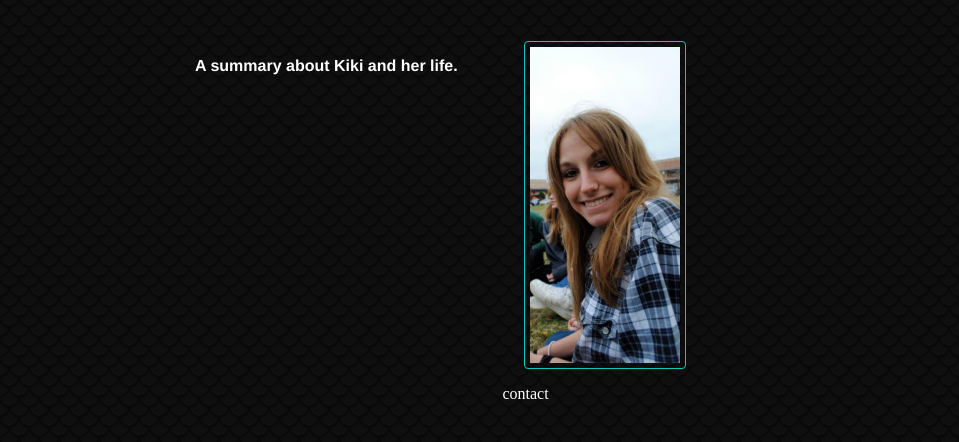
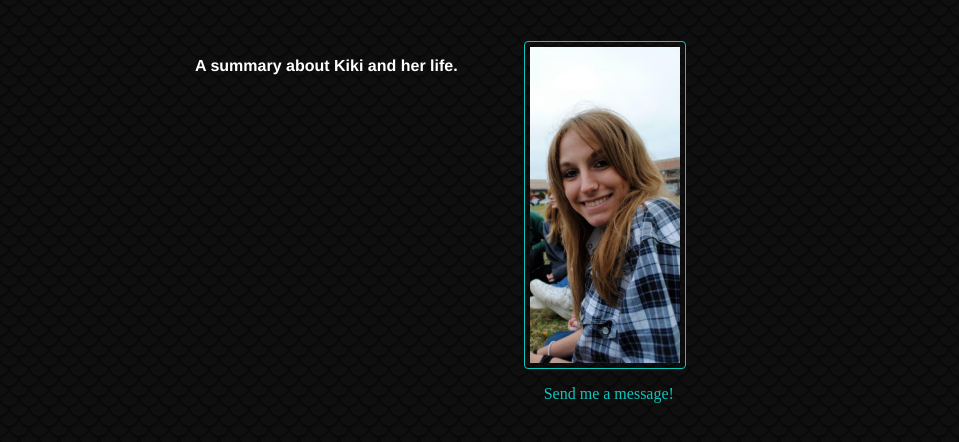
Before and after one commit to Kiananaik/Kiananaik, a plain HTML site: page index.html in a window 1280 px wide. Shown: the part 276-718 px from the top of the page, without its empty margins (160-1119 px from the left). Drawn offline with Linux system fonts and the light colour scheme.

Commit message:
Fixed subject from contact

```diff
--- a/assets/css/Style.css
+++ b/assets/css/Style.css
@@ -105,6 +105,7 @@ a:active {
 #subject {
     height: 300px;
     width: 600px;
+    max-width: 50%;
 }
 .bodybox {
     display: flex;
@@ -140,6 +141,9 @@ img {
     margin-left: 5%;
 }
 #info {
+    width: 50%;
     flex: 1;
     order: 2;
+    text-align: center;
+
 }
--- a/index.html
+++ b/index.html
@@ -28,7 +28,7 @@
                    <img src="assets/images/Pro100.jpg" alt="Kiki wuz here">
                 </div>
                 <p id="info">
-                    contact
+                    <a href="contact.html">Send me a message!</a>
                 </p>
             </div>
         </div>
```
